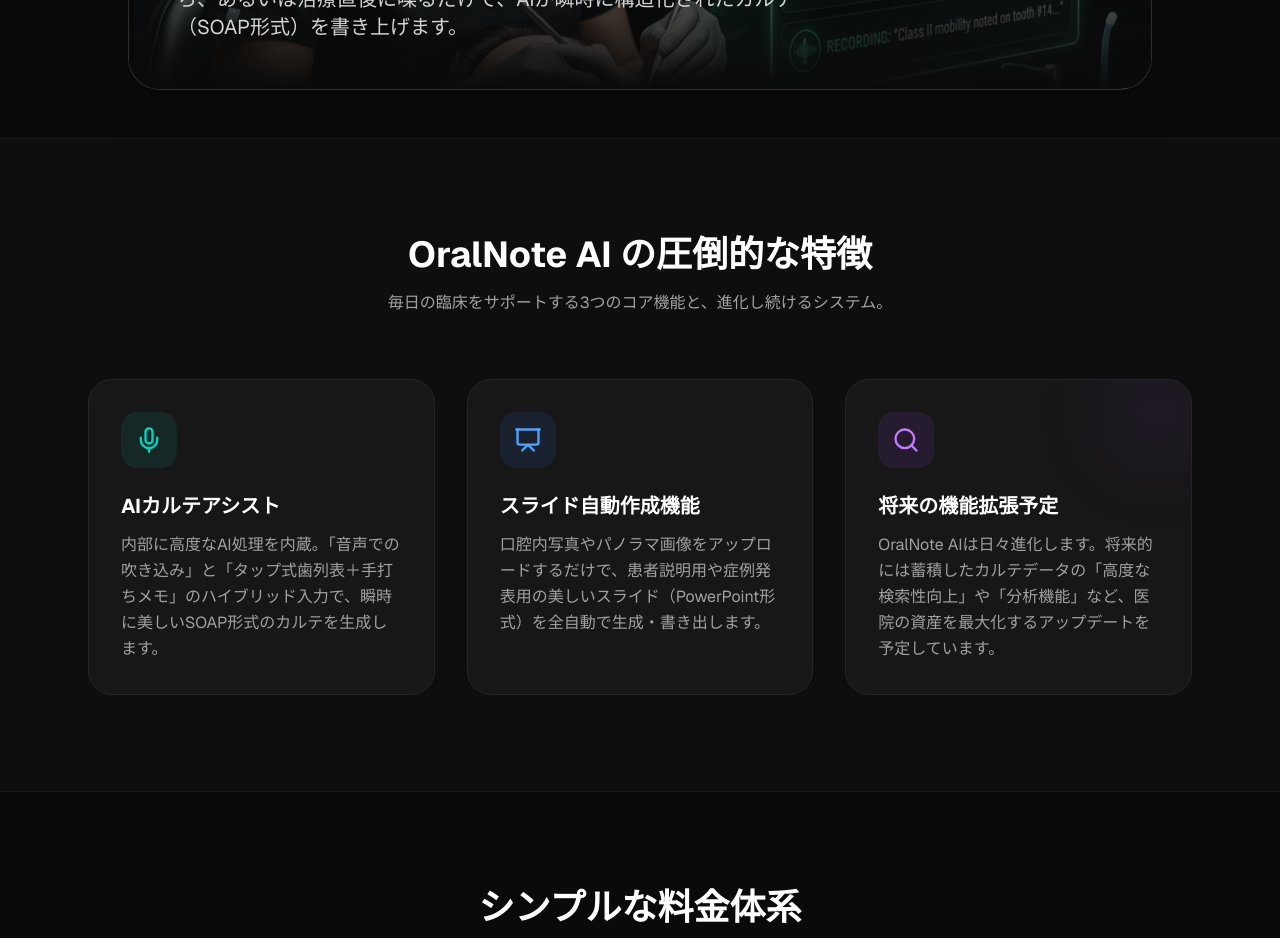
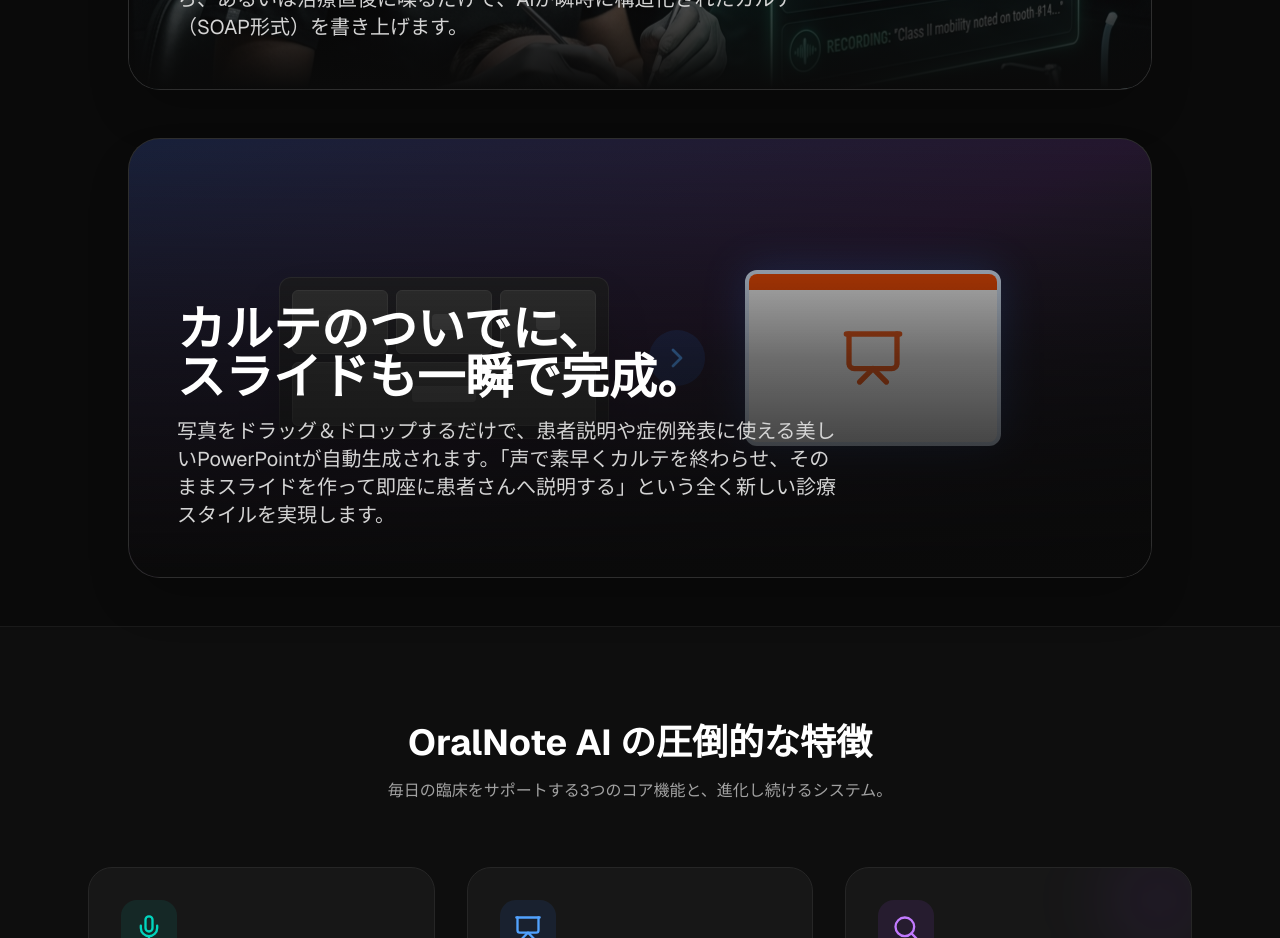
Before and after one commit to oralphotograph-matsushima/dental_os, a Next.js app: page /lp in a window 1280 px wide. Shown: the part 1160-2098 px from the top of the page. Built offline with nearby package versions, Linux system fonts and the light colour scheme.

Commit message:
LP更新

```diff
--- a/src/app/lp/page.tsx
+++ b/src/app/lp/page.tsx
@@ -72,6 +72,50 @@
               </h2>
               <p className="text-lg md:text-xl text-neutral-300 max-w-2xl text-shadow">
                 グローブを外す必要も、キーボードを叩く必要もありません。治療しながら、あるいは治療直後に喋るだけで、AIが瞬時に構造化されたカルテ（SOAP形式）を書き上げます。
+              </p>
+            </div>
+          </div>
+        </div>
+      </section>
+
+      {/* Slide Concept Section */}
+      <section className="pb-12 px-6">
+        <div className="max-w-5xl mx-auto">
+          <div className="relative rounded-[2rem] overflow-hidden border border-white/10 shadow-2xl group bg-neutral-900">
+            {/* Animated Abstract Background */}
+            <div className="absolute inset-0 bg-gradient-to-br from-blue-900/30 via-purple-900/20 to-neutral-950 z-0" />
+
+            {/* Visual UI Element */}
+            <div className="w-full aspect-video md:aspect-[21/9] flex items-center justify-center relative z-10 px-8 py-16 md:py-0">
+              <div className="flex flex-col md:flex-row items-center gap-6 md:gap-10 transform group-hover:scale-105 transition-transform duration-700 pb-20 md:pb-0">
+                 {/* 5 Photos Grid */}
+                 <div className="grid grid-cols-3 gap-2 p-3 bg-neutral-800/80 backdrop-blur-sm rounded-xl border border-white/10 shadow-2xl">
+                   <div className="w-16 h-12 md:w-24 md:h-16 bg-neutral-700 rounded-md border border-neutral-600 flex items-center justify-center"><div className="w-6 h-4 bg-neutral-500 rounded-sm opacity-50"/></div>
+                   <div className="w-16 h-12 md:w-24 md:h-16 bg-neutral-700 rounded-md border border-neutral-600 flex items-center justify-center"><div className="w-6 h-4 bg-neutral-500 rounded-sm opacity-50"/></div>
+                   <div className="w-16 h-12 md:w-24 md:h-16 bg-neutral-700 rounded-md border border-neutral-600 flex items-center justify-center"><div className="w-6 h-4 bg-neutral-500 rounded-sm opacity-50"/></div>
+                   <div className="col-span-3 h-12 md:h-16 bg-neutral-700 rounded-md border border-neutral-600 flex items-center justify-center"><div className="w-16 h-4 bg-neutral-500 rounded-sm opacity-50"/></div>
+                 </div>
+
+                 {/* Arrow */}
+                 <div className="bg-blue-500/20 p-3 rounded-full hidden md:block">
+                   <ChevronRight className="w-8 h-8 text-blue-400" />
+                 </div>
+
+                 {/* PowerPoint Result */}
+                 <div className="w-48 h-32 md:w-64 md:h-44 bg-white rounded-xl shadow-[0_0_40px_rgba(59,130,246,0.3)] flex items-center justify-center border-4 border-blue-100 relative overflow-hidden">
+                   <div className="absolute top-0 inset-x-0 h-4 bg-orange-600" />
+                   <Presentation className="w-16 h-16 text-orange-600 opacity-90" />
+                 </div>
+              </div>
+            </div>
+
+            <div className="absolute inset-0 bg-gradient-to-t from-neutral-950 via-neutral-950/60 to-transparent z-20 pointer-events-none" />
+            <div className="absolute bottom-0 left-0 right-0 p-8 md:p-12 z-30">
+              <h2 className="text-3xl md:text-5xl font-bold text-white mb-4">
+                カルテのついでに、<br className="hidden md:block" />スライドも一瞬で完成。
+              </h2>
+              <p className="text-lg md:text-xl text-neutral-300 max-w-2xl text-shadow">
+                写真をドラッグ＆ドロップするだけで、患者説明や症例発表に使える美しいPowerPointが自動生成されます。「声で素早くカルテを終わらせ、そのままスライドを作って即座に患者さんへ説明する」という全く新しい診療スタイルを実現します。
               </p>
             </div>
           </div>
```
